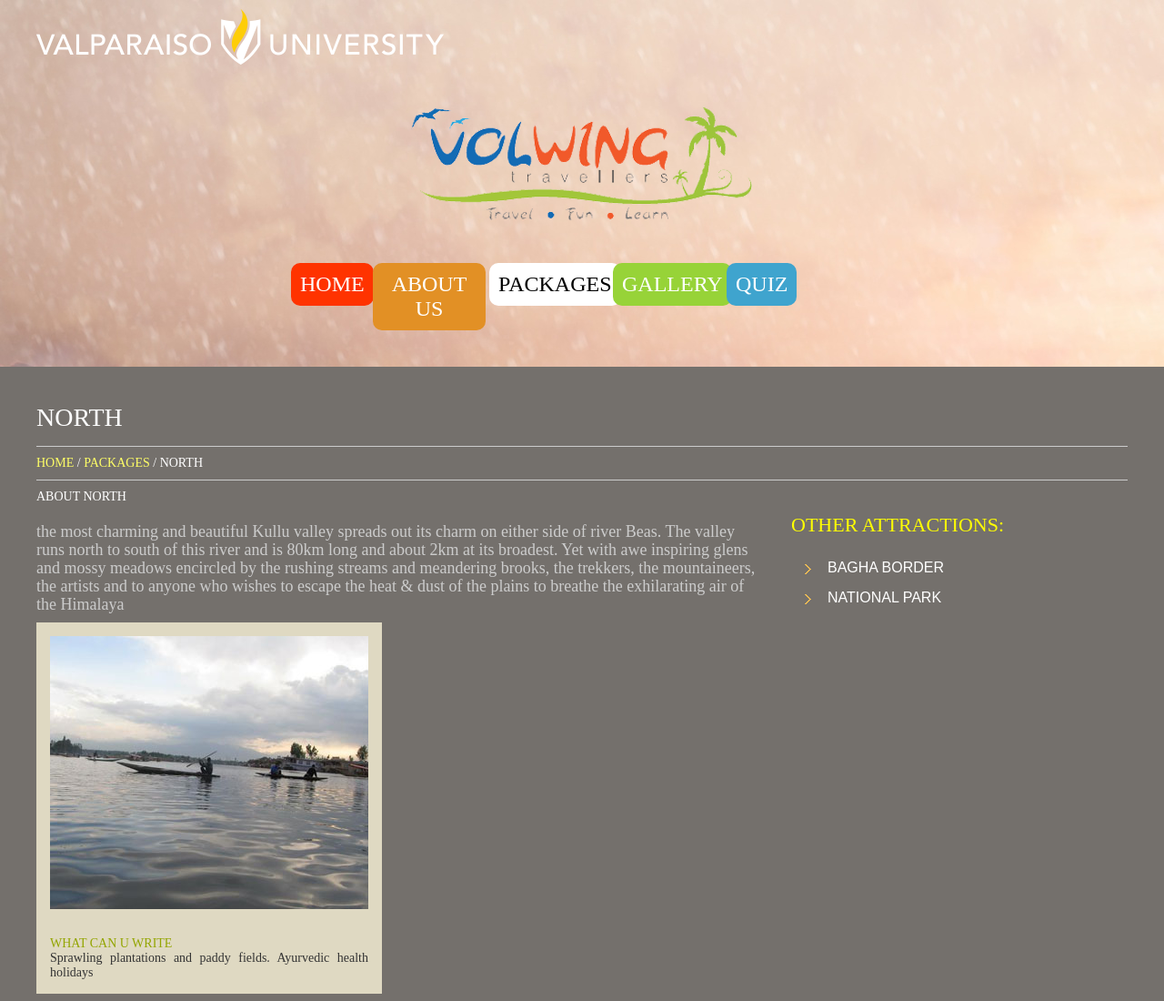
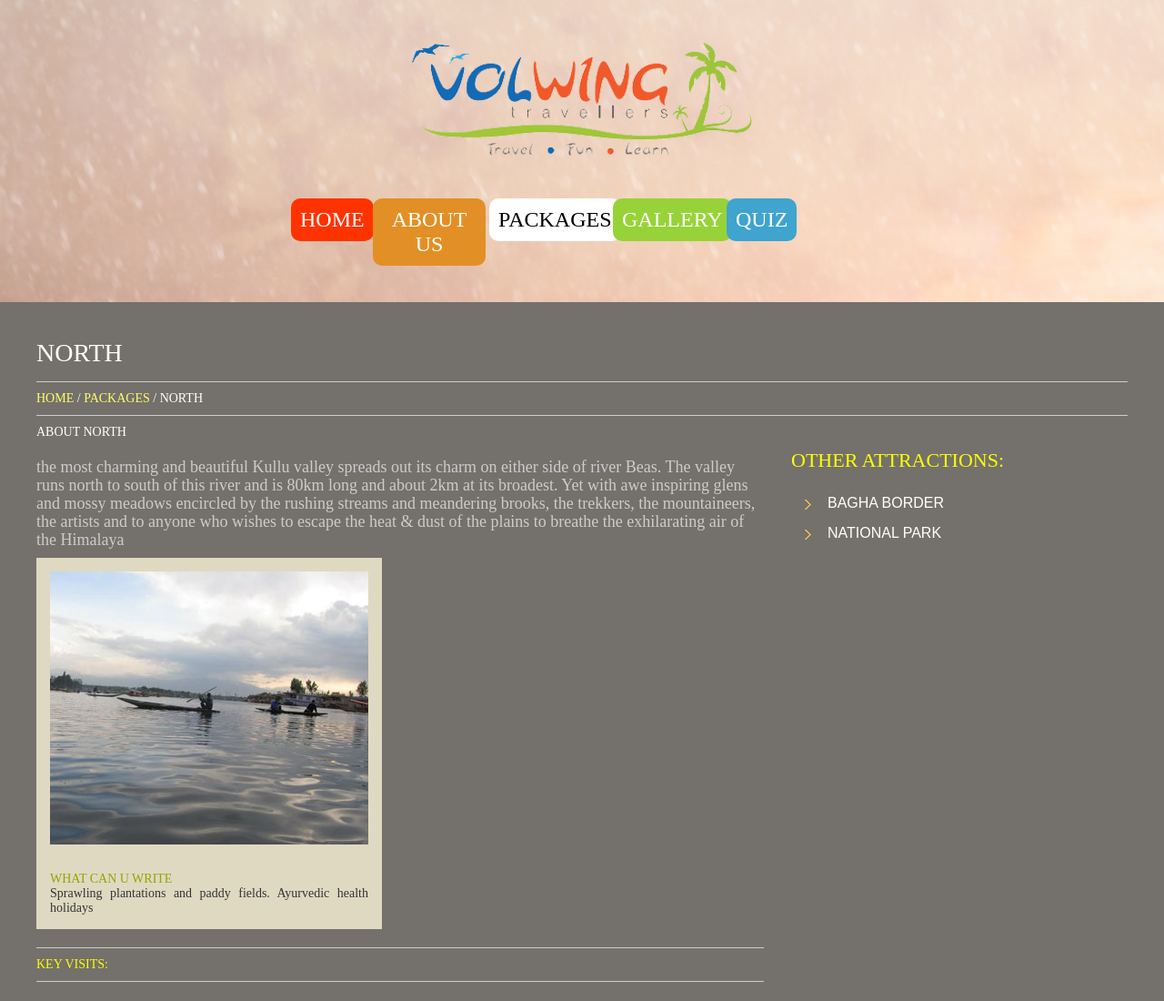
Before and after one commit to Prathyus/Prathyus.github.io, a plain HTML site: page north.html in a window 1280 px wide. Shown: the top 1100 px of the page at 91% size. Drawn offline with Linux system fonts and the light colour scheme.

Commit message:
Update north.html

```diff
--- a/north.html
+++ b/north.html
@@ -11,9 +11,7 @@
 
 <div class="mainfull bodybg">
 <div class="main1">
-<div class="logow padtp10">
-<img src="images/valpo_prestige_logo.png" />
-</div>
+
 <div class="main2 home-padd" align="center">
 <img src="images/vol.png" align="middle" />
 
```
